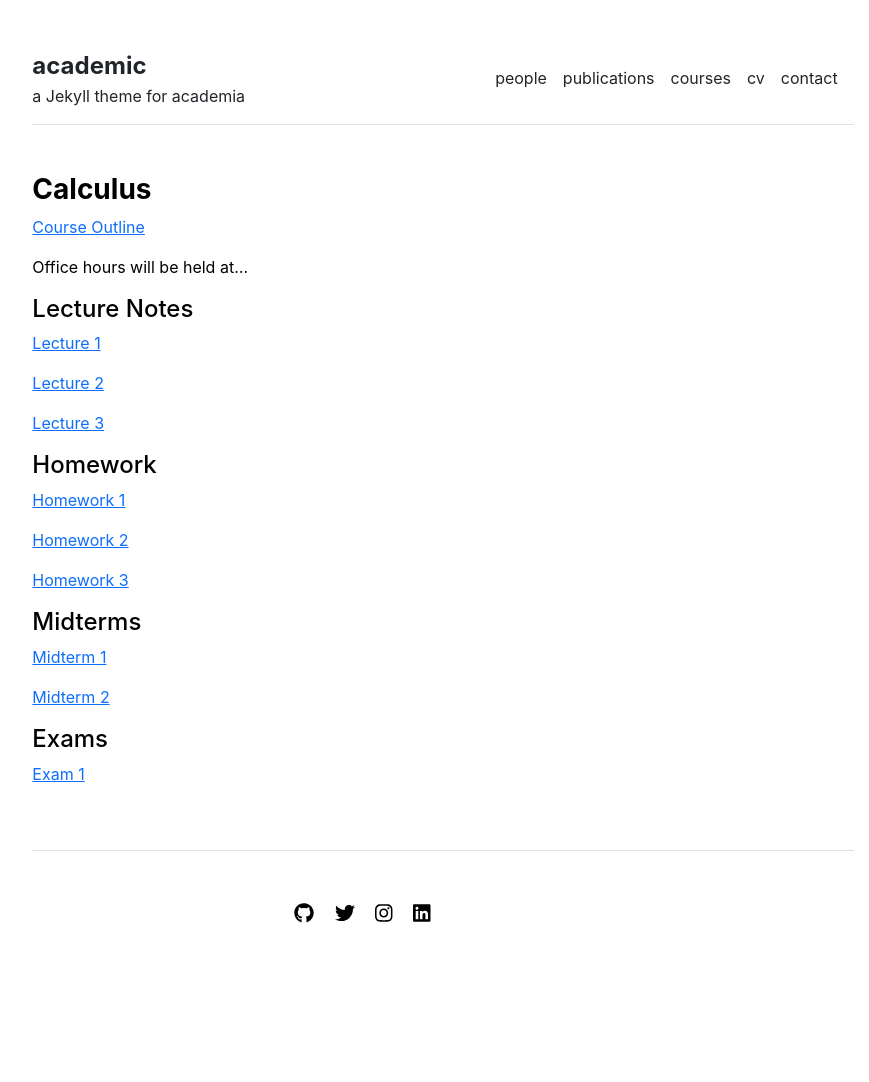
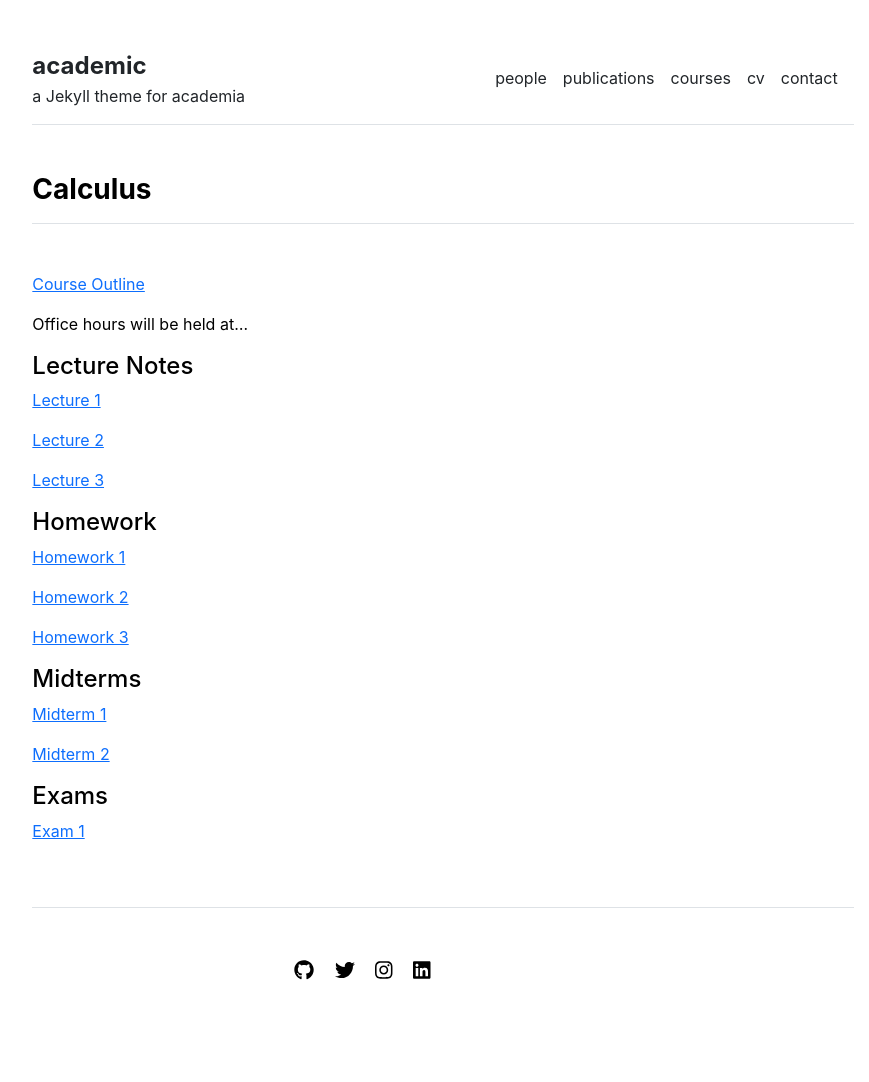
Before and after one commit to LeNPaul/academic, a Jekyll site: the page built from courses/calculus.md, in a window 1280 px wide. Shown: the whole page, without its empty margins (197-1066 px from the left). Built offline with Jekyll 4.4.1, drawn with Linux system fonts in a browser that asks for light colours; before the commit the page ends 1025 px from its top, so only the background shows below that.

Commit message:
#5 Update title formatting

```diff
--- a/_layouts/page.html
+++ b/_layouts/page.html
@@ -4,7 +4,7 @@
 
 <div class="row g-5 mb-5">
   <div class="col-md-12">
-    <h3 class="fw-bold">{{ page.title }}</h3>
+    <h3 class="fw-bold border-bottom pb-3 mb-5">{{ page.title }}</h3>
     {{ content }}
   </div>
 </div>
```
